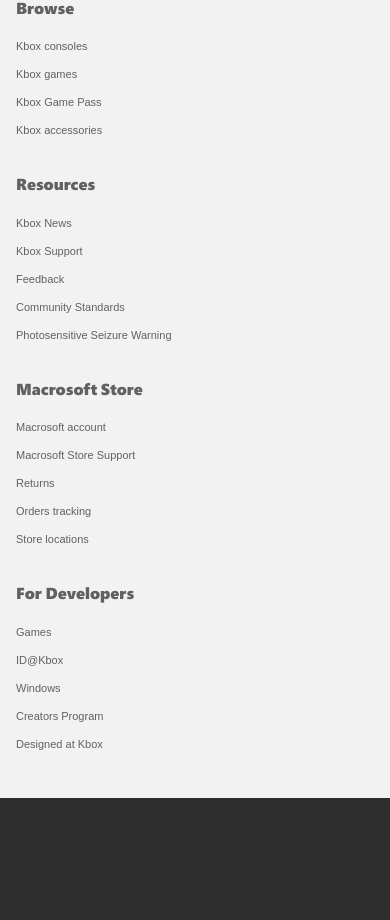
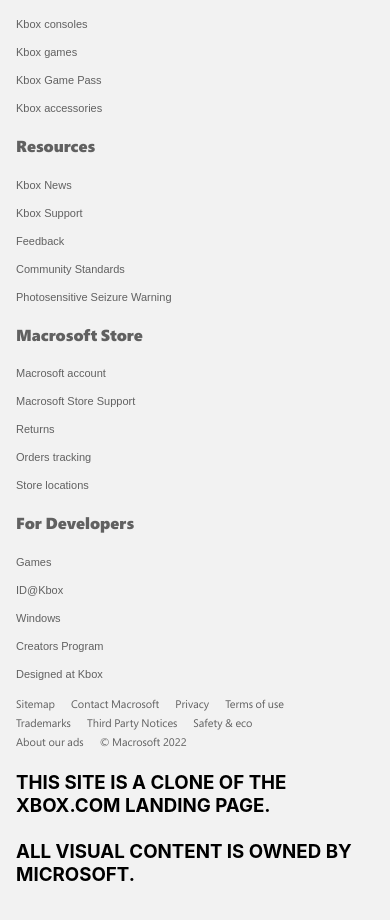
Before and after one commit to klevisdoga/kbox, a React (Create React App) app: page / in a window 390 px wide. Shown: the part 5174-6094 px from the top of the page. Before the commit the page ends 5972 px from the top, so only its background shows below. Built offline with nearby package versions, Linux system fonts and the light colour scheme.

Commit message:
MINOR UPDATE: footer completed for mobile-breakpoint

```diff
--- a/src/components/PageContent/PageContent.scss
+++ b/src/components/PageContent/PageContent.scss
@@ -147,6 +147,12 @@
             &--p2 {
                 margin: 0;
             }
+
+            &:last-child{
+                margin-bottom: 0;
+            }
         }
+
     }
+
 }
--- a/src/components/PageFooter/PageFooter.js
+++ b/src/components/PageFooter/PageFooter.js
@@ -5,6 +5,7 @@
     return (
         <div className='footer'>
             <div className='footer__nav'>
+                <div className='footer__nav-group'>
                     <h4>Browse</h4>
                     <ul>
                         <li>Kbox consoles</li>
@@ -13,7 +14,7 @@
                         <li>Kbox accessories</li>
                     </ul>
                 </div>
-        <div className='footer__nav'>
+                <div className='footer__nav-group'>
                     <h4>Resources</h4>
                     <ul>
                         <li>Kbox News</li>
@@ -23,7 +24,7 @@
                         <li> Photosensitive Seizure Warning</li>
                     </ul>
                 </div>
-        <div className='footer__nav'>
+                <div className='footer__nav-group'>
                     <h4>Macrosoft Store</h4>
                     <ul>
                         <li>Macrosoft account</li>
@@ -33,7 +34,7 @@
                         <li>Store locations</li>
                     </ul>
                 </div>
-        <div className='footer__nav'>
+                <div className='footer__nav-group'>
                     <h4>For Developers</h4>
                     <ul>
                         <li>Games</li>
@@ -43,6 +44,24 @@
                         <li>Designed at Kbox</li>
                     </ul>
                 </div>
+            </div>
+            <div className='footer__base'>
+                <div className='footer__base-list'>
+                    <span>Sitemap</span>
+                    <span>Contact Macrosoft</span>
+                    <span>Privacy</span>
+                    <span>Terms of use</span>
+                    <span>Trademarks</span>
+                    <span>Third Party Notices</span>
+                    <span>Safety & eco</span>
+                    <span>About our ads</span>
+                    <span>&copy; Macrosoft 2022</span>
+                </div>
+                <div className='footer__base-notice'>
+                    <h3>THIS SITE IS A CLONE OF THE XBOX.COM LANDING PAGE. <br/><br/> ALL VISUAL CONTENT IS OWNED BY MICROSOFT.</h3>
+                </div>
+
+            </div>
 
         </div>
     )
--- a/src/components/PageFooter/PageFooter.scss
+++ b/src/components/PageFooter/PageFooter.scss
@@ -4,7 +4,31 @@
     background-color: #f2f2f2;
     display: flex;
     flex-direction: column;
-    padding: 2rem 1rem;
+    padding: 1rem;
+
+    &__nav{
+
+        &-group{
+
+        }
+    }
+
+    &__base{
+
+        &-list{
+            display: flex;
+            flex-wrap: wrap;
+            width: 85%;
+        }
+
+        & span {
+            color: $link-dark-two;
+            font-weight: 300;
+            font-size: 11px;
+            margin-right: 1rem;
+            margin-bottom: .25rem;
+        }
+    }
 
     & li {
         margin-bottom: 1rem;
```
Lines whose indentation alone changed are shown as unchanged.
